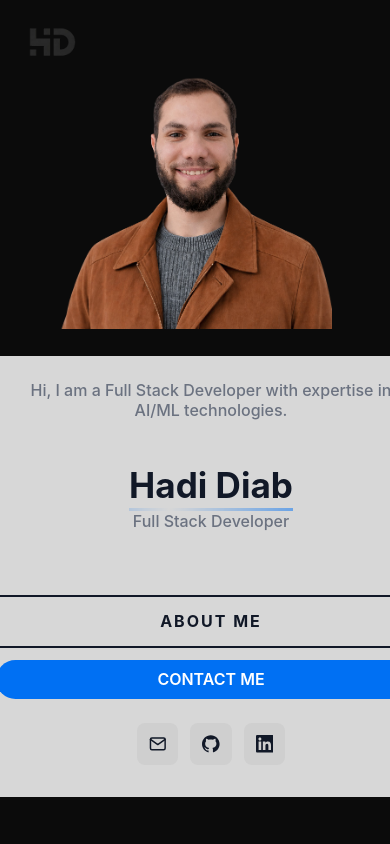
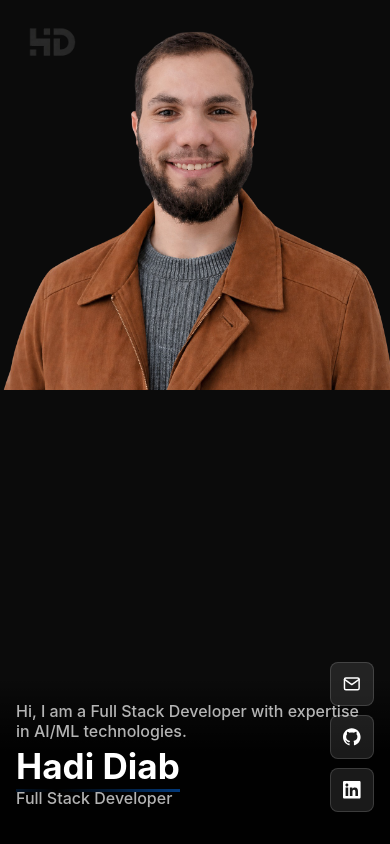
Before and after one commit to Hadi20Diab/my-portfolio, a Next.js app: page / in a window 390 px wide. Shown: the top 844 px of the page. Built offline with nearby package versions, Linux system fonts and the light colour scheme.

Commit message:
feat: enhance mobile layout in HeroSection for improved visual hierarchy and responsiveness
Co-authored-by: Copilot <copilot@github.com>

```diff
--- a/src/components/HeroSection/HeroSection.scss
+++ b/src/components/HeroSection/HeroSection.scss
@@ -156,76 +156,97 @@
         }
     }
 
-    /* mobile / small tablet ≤900px: stack vertically, image on top */
+    /* mobile / small tablet ≤900px: full-screen portrait with bottom overlay */
     @media screen and (max-width: 900px) {
-        display: flex;
-        flex-direction: column-reverse;
-        min-height: unset;
+        display: block;
+        position: relative;
+        height: 100vh;
+        height: 100svh;
+        min-height: 100svh;
+        background: vars.$hero-dark;
 
         .heroImage {
-            position: relative;
+            position: absolute;
+            top: 0;
+            left: 0;
             width: 100%;
-            height: 70vw;
-            max-height: 420px;
-            min-height: 260px;
+            height: 100%;
             clip-path: none;
-            z-index: 0;
-            padding-top: 3.5rem; /* space for fixed navbar */
-            top: auto;
-            right: auto;
-            align-items: center;
+            z-index: 1;
+            padding-top: 0;
+            align-items: flex-start;
             justify-content: center;
 
             .portrait {
                 position: relative;
-                width: 70%;
+                width: 100%;
                 height: 100%;
 
                 img {
+                    object-fit: contain !important;
                     object-position: top center !important;
                 }
             }
         }
 
         .heroContant {
-            padding: vars.$space-xl vars.$space-lg;
-            text-align: center;
-            width: 100%;
+            position: absolute;
+            bottom: 0;
+            left: 0;
+            width: -webkit-fill-available;
+            z-index: 2;
+            padding: 2rem vars.$space-lg 2.5rem;
+            padding-top: 3rem;
+            text-align: left;
+            background: linear-gradient(to top, rgba(0, 0, 0, 0.92) 55%, transparent 100%);
+            display: flex;
+            flex-direction: column;
+            align-items: flex-start;
+
+            p {
+                color: rgba(255, 255, 255, 0.7);
+                margin: 0 0 0.25rem;
+            }
+
+            h1 {
+                color: #fff;
+                margin: 0.25rem 0 0.25rem;
+            }
 
             .heroButtons {
-                justify-content: center;
+                display: none;
             }
 
             .socials {
-                justify-content: center;
+                position: absolute;
+                right: vars.$space-lg;
+                bottom: 2.5rem;
+                flex-direction: column;
+                margin-top: 0;
+                gap: 0.6rem;
+
+                .icon {
+                    background: rgba(255, 255, 255, 0.1);
+                    color: #fff;
+                    border: 1px solid rgba(255, 255, 255, 0.15);
+
+                    svg { color: #fff; }
+                }
             }
         }
     }
 
     @media screen and (max-width: 480px) {
-        .heroImage {
-            max-height: 300px;
-            height: 80vw;
-        }
-
         .heroContant {
-            padding: vars.$space-xl vars.$space-md;
-            padding-top: vars.$space-lg;
+            padding: 1.5rem vars.$space-md 2rem;
 
             h1 {
                 font-size: clamp(1.7rem, 9vw, 2.5rem);
             }
 
-            .heroButtons {
-                flex-direction: column;
-                align-items: center;
-                gap: vars.$space-sm;
-
-                .ctaOutline,
-                .ctaPrimary {
-                    width: 100%;
-                    text-align: center;
-                }
+            .socials {
+                right: vars.$space-md;
+                bottom: 2rem;
             }
         }
     }
```
